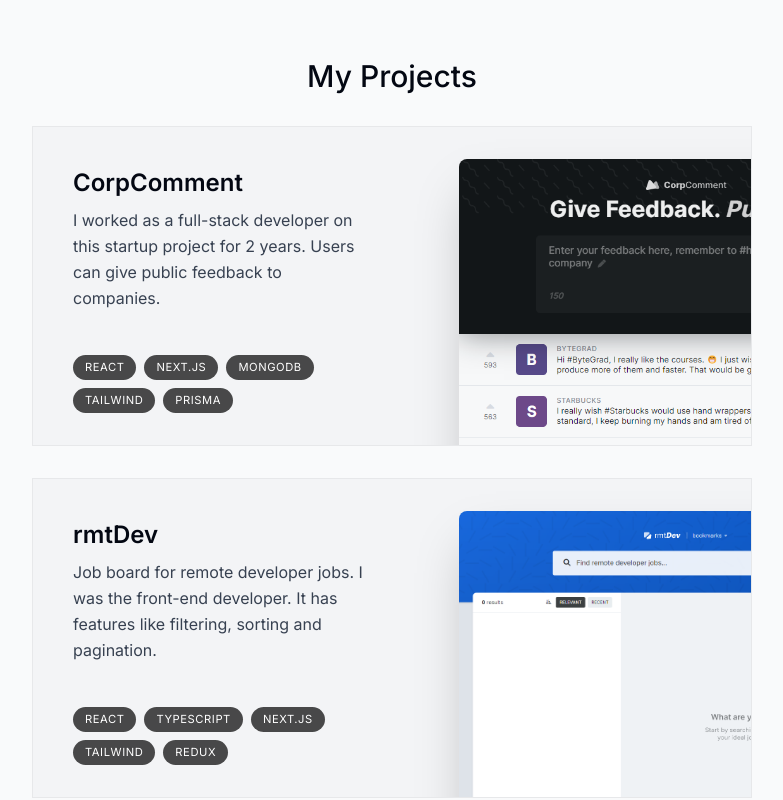
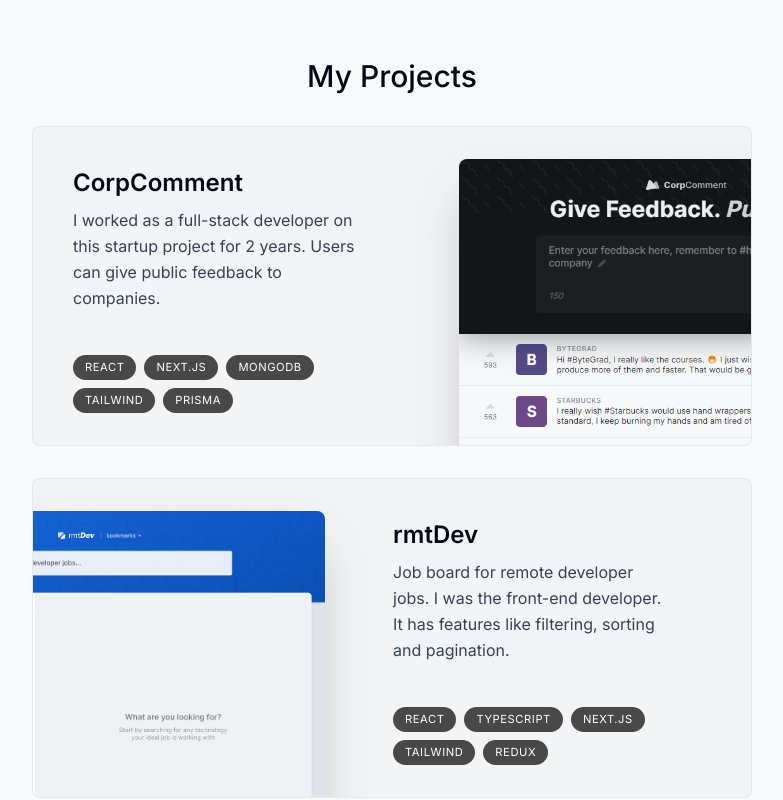
Before and after one commit to mdshemul48/portfolio, a Next.js app: page / in a window 1280 px wide. Shown: the part 1240-2040 px from the top of the page, without its empty margins (248-1031 px from the left). Built offline with nearby package versions, Linux system fonts and the light colour scheme.

Commit message:
adding project scroll animation

```diff
--- a/src/components/Projects/Project.tsx
+++ b/src/components/Projects/Project.tsx
@@ -2,7 +2,7 @@
 
 import Image, { StaticImageData } from "next/image";
 import React, { useRef } from "react";
-import { useScroll } from "framer-motion";
+import { useScroll, useTransform } from "framer-motion";
 import { motion } from "framer-motion";
 
 type ProjectPropsType = {
@@ -25,16 +25,19 @@
     offset: ["0 1", "1.33 1"],
   });
 
+  const scaleProgress = useTransform(scrollYProgress, [0, 1], [0.5, 1]);
+  const opacityProgress = useTransform(scrollYProgress, [0, 1], [0.6, 1]);
+
   return (
     <motion.div
       style={{
-        scale: scrollYProgress,
-        opacity: scrollYProgress,
+        scale: scaleProgress,
+        opacity: opacityProgress,
       }}
       ref={ref}
-      className="mb-3 sm:mb-8 last:mb-0"
+      className="group mb-3 sm:mb-8 last:mb-0"
     >
-      <section className="group relative bg-gray-100 max-w-[45rem] border border-black/5 overflow-hidden sm:pr-8 sm:h-[20rem] mb-3 sm:mb-8 last:mb-0 hover:bg-gray-200 transition">
+      <section className="rounded-lg group-even:pl-8 relative bg-gray-100 max-w-[45rem] border border-black/5 overflow-hidden sm:pr-8 sm:h-[20rem] mb-3 sm:mb-8 last:mb-0 hover:bg-gray-200 transition">
         <div className="pt-4 py-4 pb-8 px-5 sm:pl-10 sm:pr-2 sm:pt-10 w-1/2 flex flex-col h-full group-even:ml-[18rem]">
           <h3 className="text-2xl font-semibold">{title}</h3>
           <p className="mt-2 leading-relaxed text-gray-700">{description}</p>
```
